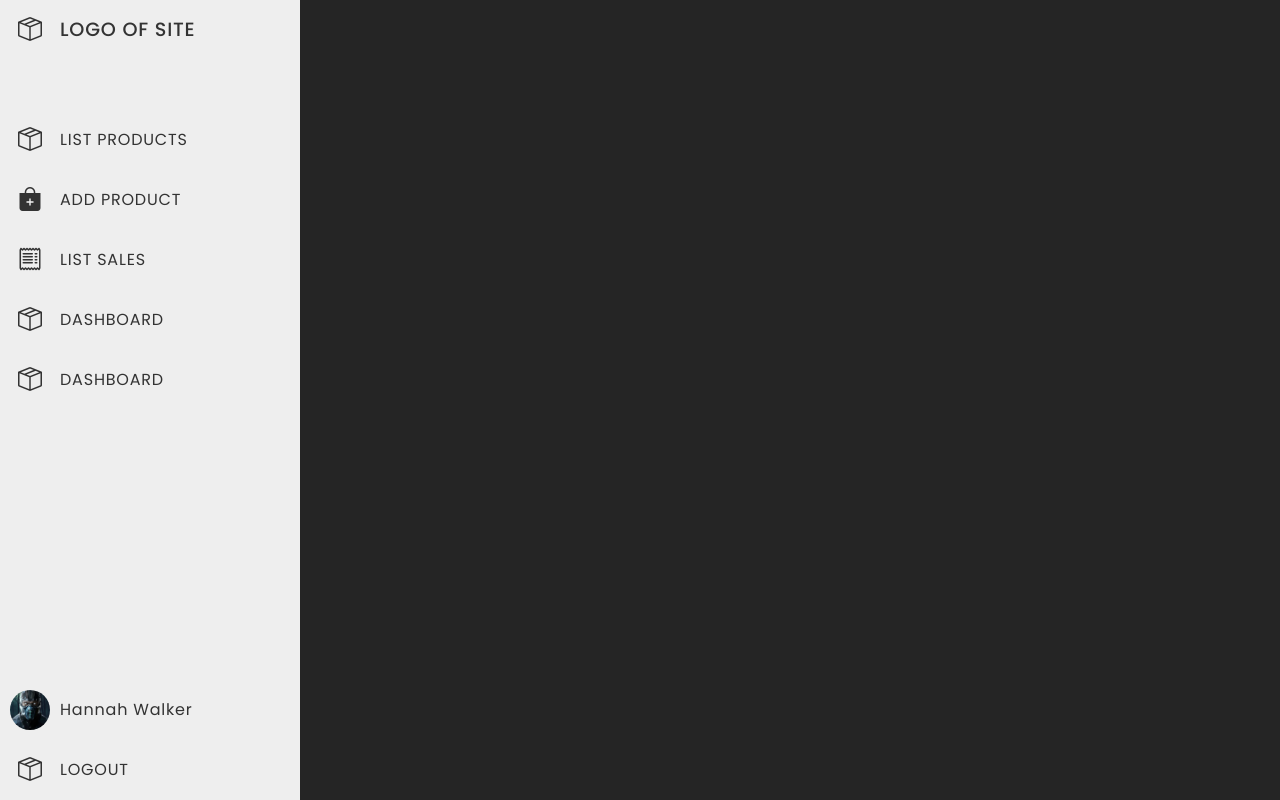
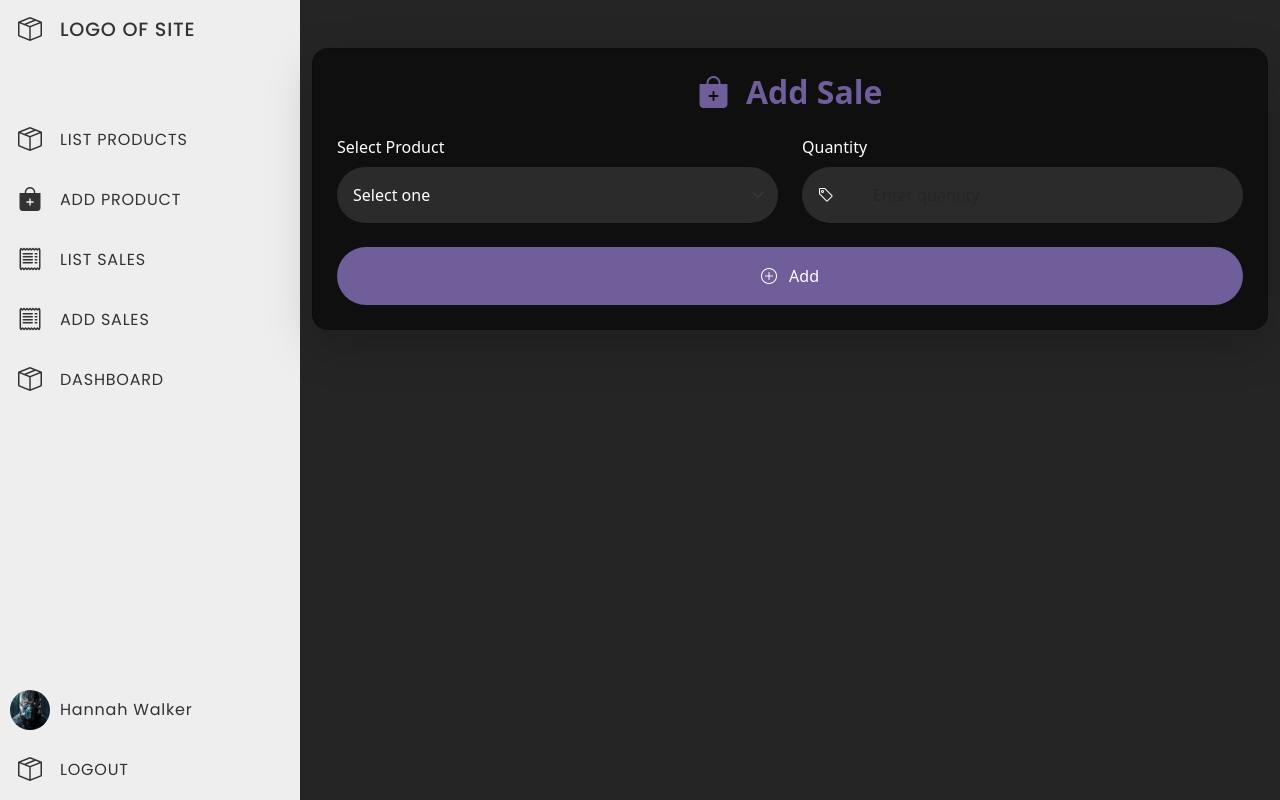
Before and after one commit to viniciusjuste/Sales-and-Inventory-Dashboard-FrontEnd, an Angular app in the folder SalesAndInventoryDashboard-FE/: page /add-sales in a window 1280 px wide. Before the commit this address led to /. Built offline with nearby package versions, Linux system fonts and the light colour scheme.

Commit message:
feat: cria o add-sale e estiliza

```diff
--- a/SalesAndInventoryDashboard-FE/src/app/app.routes.ts
+++ b/SalesAndInventoryDashboard-FE/src/app/app.routes.ts
@@ -2,6 +2,7 @@ import { Routes } from '@angular/router';
 import { ListProductsComponent } from './components/list-products/list-products.component';
 import { AddProductComponent } from './components/add-product/add-product.component';
 import { ListSalesComponent } from './components/list-sales/list-sales.component';
+import { AddSaleComponent } from './components/add-sale/add-sale.component';
 
 export const routes: Routes = [
     {
@@ -17,5 +18,10 @@ export const routes: Routes = [
      {
         path: 'list-sales',
         component: ListSalesComponent,
+    },
+
+    {
+        path: 'add-sales',
+        component: AddSaleComponent,
     }
 ];
--- a/SalesAndInventoryDashboard-FE/src/app/components/add-sale/add-sale.component.css
+++ b/SalesAndInventoryDashboard-FE/src/app/components/add-sale/add-sale.component.css
@@ -0,0 +1,52 @@
+:root {
+    --montserrat: 'Montserrat', sans-serif;
+    --open-sans: 'Open Sans', sans-serif;
+    --font-sidebar: 'Poppins', sans-serif;
+
+    --color-blue: #4796BD;
+    --black-light: #2b2b2b;
+    --black-dark: #0F0F0F;
+    --purple: #6F5E9A;
+    --white: #FFFFFF;
+    --red: #FF0000;
+}
+
+.form-wrapper {
+    background-color: var(--black-dark);
+}
+
+.form-wrapper h3{
+    color: var(--purple);
+    font-family: var(--poppins);
+    font-weight: 600;
+    font-size: 2rem;
+    margin-bottom: 1rem;
+}
+
+form input {
+    padding: 0.5rem 1.5rem;
+    background-color: var(--black-light);
+    color: var(--white);
+    border-radius: 3rem;
+    border: none;
+}
+
+.input-group span, select {
+    border: none;
+    background-color: var(--black-light);
+    color: var(--white);
+    border-radius: 3rem;
+    padding: 1rem;
+}
+
+.btn-add {
+    border-radius: 3rem;
+    background-color: var(--purple);
+    color: var(--white);
+    padding: 1rem 1.5rem;
+}
+
+.btn-add:hover {
+    background-color: var(--purple);
+    color: var(--white);
+}
--- a/SalesAndInventoryDashboard-FE/src/app/components/add-sale/add-sale.component.html
+++ b/SalesAndInventoryDashboard-FE/src/app/components/add-sale/add-sale.component.html
@@ -0,0 +1,40 @@
+<div class="section-wrapper py-5">
+    <div class="container">
+        <div class="card shadow-lg rounded-4 p-4 form-wrapper text-white">
+            <h3 class="text-center mb-4">
+                <i class="bi bi-bag-plus-fill me-2"></i> Add Sale
+            </h3>
+            <form>
+                <div class="row g-4 justify-content-center">
+                    <!-- Select Product -->
+                    <div class="col-md-6">
+                        <label for="product" class="form-label">Select Product</label>
+                        <select class="form-select" id="product" required>
+                            <option value="">Select one</option>
+                            <option value="1">Product 1</option>
+                            <option value="2">Product 2</option>
+                            <option value="3">Product 3</option>
+                        </select>
+                    </div>
+
+                    <!-- Quantity -->
+                    <div class="col-md-6">
+                        <label for="productName" class="form-label">Quantity</label>
+                        <div class="input-group">
+                            <span class="input-group-text"><i class="bi bi-tag"></i></span>
+                            <input type="text" class="form-control" id="productName" name="productName"
+                                placeholder="Enter quantity" required>
+                        </div>
+                    </div>
+
+                    <!-- Add Button -->
+                    <div class="col-12">
+                        <button type="submit" class="btn btn-add w-100">
+                            <i class="bi bi-plus-circle me-2"></i> Add
+                        </button>
+                    </div>
+                </div>
+            </form>
+        </div>
+    </div>
+</div>
--- a/SalesAndInventoryDashboard-FE/src/app/components/add-sale/add-sale.component.ts
+++ b/SalesAndInventoryDashboard-FE/src/app/components/add-sale/add-sale.component.ts
@@ -1,8 +1,10 @@
+import { CommonModule } from '@angular/common';
 import { Component } from '@angular/core';
+import { FormsModule } from '@angular/forms';
 
 @Component({
   selector: 'app-add-sale',
-  imports: [],
+  imports: [FormsModule, CommonModule],
   templateUrl: './add-sale.component.html',
   styleUrl: './add-sale.component.css'
 })
--- a/SalesAndInventoryDashboard-FE/src/app/shared/sidebar/sidebar.component.html
+++ b/SalesAndInventoryDashboard-FE/src/app/shared/sidebar/sidebar.component.html
@@ -30,9 +30,9 @@
         </li>
 
         <li>
-            <a href="#">
-                <span class="icon"><i class="bi bi-box-seam"></i></span>
-                <span class="title">Dashboard</span>
+            <a routerLink="/add-sales">
+                <span class="icon"><i class="bi bi-receipt"></i></span>
+                <span class="title">add Sales</span>
             </a>
         </li>
 
@@ -91,6 +91,12 @@
                     <span class="title">List Sales</span>
                 </a></li>
             <li><a href="#">Blog</a></li>
+            <li>
+                <a routerLink="/add-sales">
+                    <span class="icon"><i class="bi bi-receipt"></i></span>
+                    <span class="title">add Sales</span>
+                </a>
+            </li>
         </ul>
     </nav>
 </div>
```
